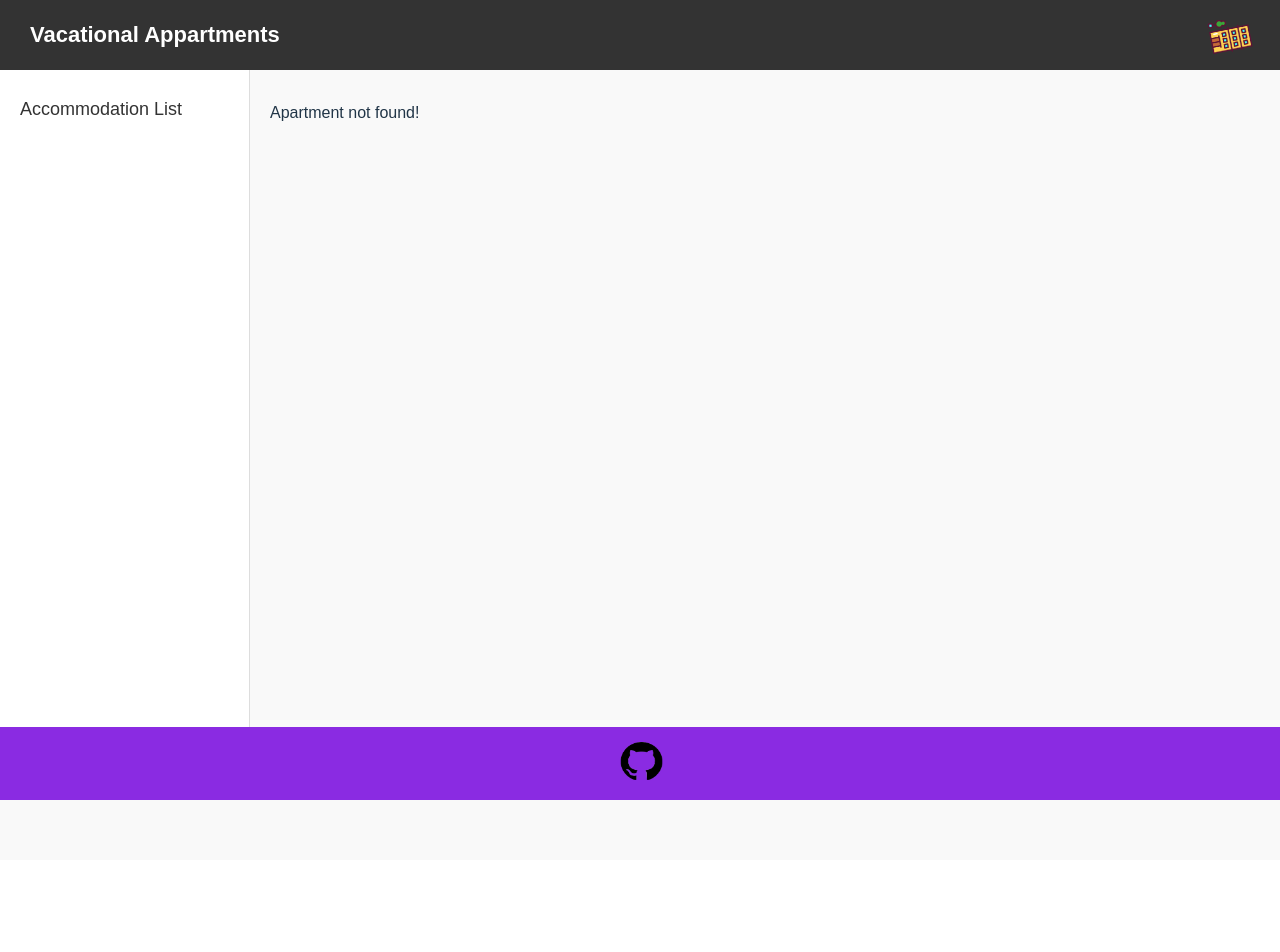
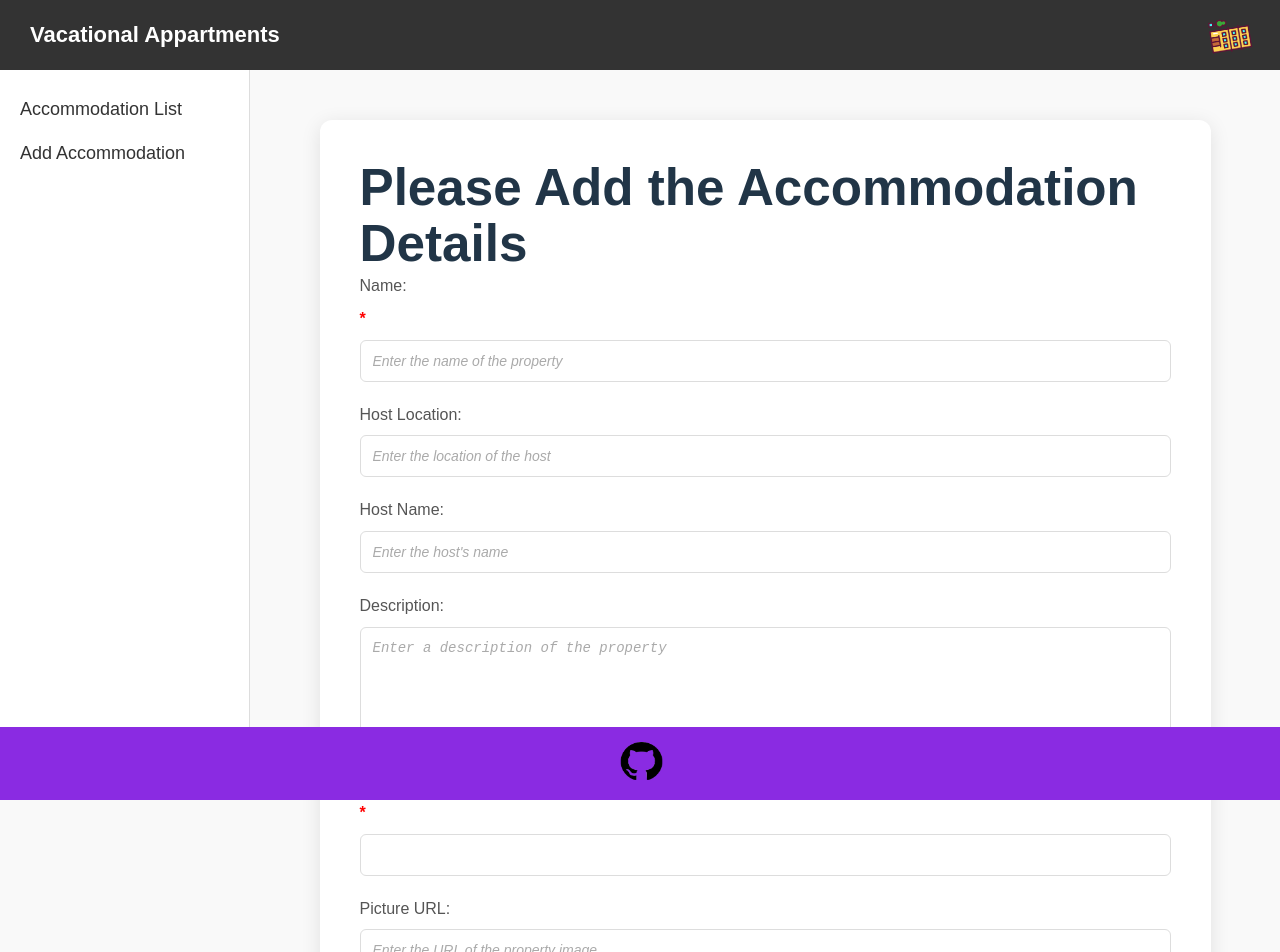
Before and after one commit to GwendalBoedec/miniproject2, a React (Vite) app: page /Add in a window 1280 px wide. Before the commit this address had no page. Shown: the top 952 px of the page. Before the commit the page ends 860 px from the top, so only its background shows below. Built offline with nearby package versions, Linux system fonts and the light colour scheme.

Commit message:
fix: update on adding the new accommodation on the interface

```diff
--- a/src/App.jsx
+++ b/src/App.jsx
@@ -4,9 +4,11 @@ import AccomodationsData from "../data/listings.json"
 import Homepage from './components/Homepage';
 import AccomodationList from './components/AccomodationList';
 import AccomodationDetails from './components/AccomodationDetails';
+import AddAccomodation from './components/AddAccomodation';
 import './css/Homepage.css'; // Layout CSS
 import './css/AccomodationDetails.css'; // Accommodation list CSS
 import './css/AccomodationList.css'; // Accommodation details CSS
+import './css/AddAccomodation.css'
 
 function App() {
   const [Properties, setProperties] = useState(AccomodationsData.results);
@@ -15,13 +17,31 @@ function App() {
     const updatedAppartments = Properties.filter((appartment) => appartment.id !== id);
     setProperties(updatedAppartments); // Update state with the filtered array
   };
+  const createProperty = (propDetails) => {
+
+    const propIds = Properties.map((property) => property.id);
+    const maxId = Math.max(...propIds);
+    const nextId = maxId + 1;
+
+    const newProperty = {
+      ...propDetails,
+      id: nextId
+    }
+
+    const newList = [newProperty, ...Properties];
+
+    setProperties(newList);
+  }
 
   return (
     <>
     <Homepage>
       <Routes>
+
         <Route path="/" element={<AccomodationList Appartments={Properties} handleDelete={DeleteProperties} />} />
         <Route path="/:appartmentId" element={<AccomodationDetails Appartments={Properties} />} />
+        <Route path="/Add" element={<AddAccomodation callbackToCreate={createProperty} />} />
+        <Route path="*" element={<p>Sorry, page not found</p>} />
       </Routes>
     </Homepage>
     </>
--- a/src/components/AccomodationDetails.jsx
+++ b/src/components/AccomodationDetails.jsx
@@ -12,6 +12,7 @@ function AccomodationDetails(props) {
 
   return (
     <div className="accommodation-card">
+      <h2>Accommodation details for {appartment.name}</h2>
       <img src={appartment.picture_url} alt="Apartment Picture" className="accommodation-image" />
       <div className="accommodation-details">
         <h2 className="accommodation-name">{appartment.name}</h2>
--- a/src/components/AccomodationList.jsx
+++ b/src/components/AccomodationList.jsx
@@ -10,8 +10,10 @@ function AccomodationList(props) {
         }
 
         return (
+
           <div className="travel-card" key={appartment.id}>
-            <img src={appartment.picture_url} alt={appartment.name} className="travel-image" />
+
+          <img src={appartment.picture_url} alt={appartment.name} className="travel-image" />
             <div className="travel-details">
               <p className="destination">{appartment.name}</p>
               <p className="destination">{appartment.host_location}</p>
--- /dev/null
+++ b/src/components/AddAccomodation.jsx
@@ -0,0 +1,122 @@
+import { useState } from "react";
+
+function AddAccomodation(props) {
+    // Initialize state for each property that we may use
+    const [name, setName] = useState("");  // required
+    const [host_location, setHostLocation] = useState("");  // Optional
+    const [host_name, setHostName] = useState("");  // Optional
+    const [description, setDescription] = useState("");  // Optional
+    const [review_scores_rating, setRating] = useState("");  // Rating is required
+    const [picture_url, setPictureUrl] = useState("");  // Optional
+
+    const handleSubmit = (event) => {
+        event.preventDefault();
+
+        // Create the object to send to the parent component
+        const propObj = {
+            name: name,
+            host_location: host_location,
+            host_name: host_name,
+            description: description,
+            review_scores_rating: review_scores_rating,
+            picture_url: picture_url // Optional property
+        };
+
+        // Call the parent function to add the property
+        props.callbackToCreate(propObj);
+
+        // Clear the form fields after submitting
+        setName("");
+        setHostLocation("");
+        setHostName("");
+        setDescription("");
+        setRating("");
+        setPictureUrl(""); // Clear picture_url field
+    };
+
+    return (
+        <section className="AddMovie box">
+            <h1>Please Add the Accommodation Details</h1>
+            <form onSubmit={handleSubmit}>
+
+                {/* Name input (required) */}
+                <label>
+                Name: <span style={{ color: "red" }}>*</span>
+                    <input
+                        type="text"
+                        name="name"
+                        required
+                        placeholder="Enter the name of the property"
+                        value={name}
+                        onChange={(e) => setName(e.target.value)}  // Update state for name
+                    />
+                </label>
+
+                {/* Host location input (optional) */}
+                <label>
+                    Host Location:
+                    <input
+                        type="text"
+                        name="host_location"
+                        placeholder="Enter the location of the host"
+                        value={host_location}
+                        onChange={(e) => setHostLocation(e.target.value)}  // Update state for host location
+                    />
+                </label>
+
+                {/* Host name input (optional) */}
+                <label>
+                    Host Name:
+                    <input
+                        type="text"
+                        name="host_name"
+                        placeholder="Enter the host's name"
+                        value={host_name}
+                        onChange={(e) => setHostName(e.target.value)}  // Update state for host name
+                    />
+                </label>
+
+                {/* Description input (optional) */}
+                <label>
+                    Description:
+                    <textarea
+                        name="description"
+                        placeholder="Enter a description of the property"
+                        value={description}
+                        onChange={(e) => setDescription(e.target.value)}  // Update state for description
+                    />
+                </label>
+
+                {/* Rating input (required) */}
+                <label>
+                Rating: <span style={{ color: "red" }}>*</span>
+                    <input
+                        type="number"
+                        name="rating"
+                        min={1}
+                        max={10}
+                        required
+                        value={review_scores_rating}
+                        onChange={(e) => setRating(e.target.value)}  // Update state for rating
+                    />
+                </label>
+
+                {/* Picture URL input (optional) */}
+                <label>
+                    Picture URL:
+                    <input
+                        type="text"
+                        name="picture_url"
+                        placeholder="Enter the URL of the property image"
+                        value={picture_url}
+                        onChange={(e) => setPictureUrl(e.target.value)}  // Update state for picture_url
+                    />
+                </label>
+
+                <button type="submit">Submit</button>
+            </form>
+        </section>
+    );
+}
+
+export default AddAccomodation;
--- a/src/components/Homepage.jsx
+++ b/src/components/Homepage.jsx
@@ -13,8 +13,8 @@ function Homepage(props) {
       <aside className="sidebar">
         <ul>
           <li><Link to="/">Accommodation List</Link></li>
+          <li><Link to="/Add">Add Accommodation</Link></li>
           {/*
-          <li><Link to="/about">About</Link></li>
           <li><Link to="/contact">Contact</Link></li>
           */}
         </ul>
--- /dev/null
+++ b/src/css/AddAccomodation.css
@@ -0,0 +1,118 @@
+/* AddAccomodation.css */
+
+.AddMovie {
+    width: 90%; /* Increase width to 90% of the content area */
+    max-width: 1000px; /* Increase max-width for larger screens */
+    margin: 20px auto; /* Center the form horizontally */
+    padding: 40px; /* Increase padding for better spacing */
+    background-color: #fff;
+    border-radius: 12px;
+    box-shadow: 0 4px 20px rgba(0, 0, 0, 0.1);
+    font-family: 'Arial', sans-serif;
+    box-sizing: border-box;
+    margin-bottom: 100px; /* Ensure space for the footer */
+  }
+
+  .AddMovie h2 {
+    text-align: center;
+    font-size: 28px;
+    color: #333;
+    margin-bottom: 30px;
+    font-weight: 600;
+  }
+
+  form {
+    display: flex;
+    flex-direction: column;
+    gap: 20px;
+  }
+
+  label {
+    font-size: 16px;
+    color: #555;
+    display: flex;
+    flex-direction: column;
+    gap: 8px;
+  }
+
+  input,
+  textarea {
+    padding: 12px;
+    font-size: 14px;
+    border: 1px solid #ddd;
+    border-radius: 6px;
+    width: 100%;
+    box-sizing: border-box;
+    transition: border-color 0.3s ease, box-shadow 0.3s ease;
+  }
+
+  input:focus,
+  textarea:focus {
+    border-color: #007bff;
+    outline: none;
+    box-shadow: 0 0 8px rgba(0, 123, 255, 0.2);
+  }
+
+  input[type="number"] {
+    -moz-appearance: textfield;
+  }
+
+  input::placeholder,
+  textarea::placeholder {
+    font-style: italic;
+    color: #aaa;
+  }
+
+  textarea {
+    resize: vertical;
+    min-height: 120px;
+  }
+
+  button {
+    padding: 14px 24px;
+    font-size: 16px;
+    background-color: gray;
+    color: white;
+    border: none;
+    border-radius: 6px;
+    cursor: pointer;
+    transition: background-color 0.3s ease, transform 0.2s ease;
+  }
+
+  button:hover {
+    background-color: green;
+    transform: translateY(-2px);
+  }
+
+  button:active {
+    transform: translateY(0);
+  }
+
+  /* Required field asterisk */
+  span {
+    color: red;
+    font-weight: bold;
+  }
+
+  /* Responsive adjustments for smaller screens */
+  @media (max-width: 768px) {
+    .AddMovie {
+      width: 95%; /* Increase width on smaller screens */
+      padding: 20px; /* Reduce padding on smaller screens */
+    }
+
+    .AddMovie h2 {
+      font-size: 24px;
+    }
+
+    input,
+    textarea {
+      padding: 10px;
+      font-size: 14px;
+    }
+
+    button {
+      padding: 12px 20px;
+      font-size: 15px;
+    }
+  }
```
